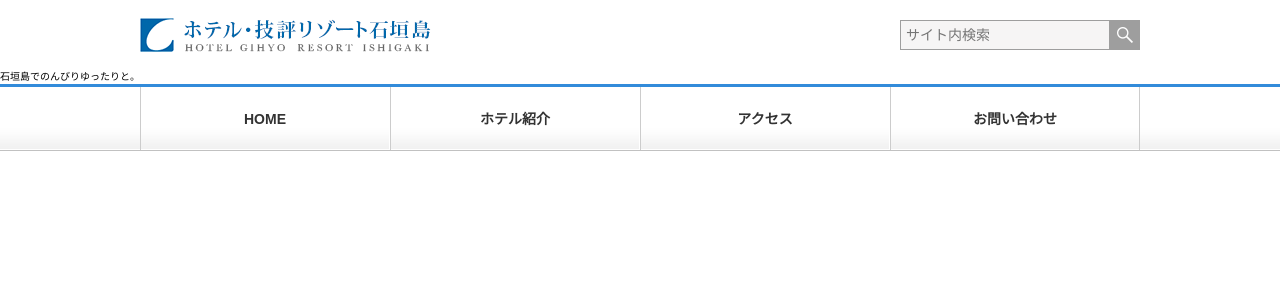
After one commit to e16002/isigaki, a WordPress theme: template header.php in a window 1280 px wide. The commit adds this page. Shown: the top 300 px of the page. Run offline with PHP 8.4 and a stand-in for WordPress, Linux system fonts and the light colour scheme; the site name, menu and one post (Sample post) are stand-ins, and other content is empty.

```diff
--- /dev/null
+++ b/functions.php
@@ -0,0 +1,4 @@
+<?php
+//アイキャッチ画像を使用可能にする
+
+ add_theme_support( 'post-thumbnails');
--- /dev/null
+++ b/header.php
@@ -0,0 +1,33 @@
+<!DOCTYPE html>
+<html lang="ja">
+<head>
+    <meta charset="UTF-8">
+    <link rel="stylesheet" href="<?php echo get_template_directory_uri(); ?>/css/styles.css" type="text/css" />
+<!--[if lt IE 9]>
+<script src="https://html5shiv.googlecode.com/svn/trunk/html5.js"></script>
+<script src="https://ie7-js.googlecode.com/svn/version/2.1(beta4)/IE9.js"></script>
+<![endif]-->
+<title><?php bloginfo('name'); ?></title>
+</head>
+<body <?php body_class(); ?>>
+    <header class="globalHeader">
+        <div class="inner">
+            <h1><a href="<?php echo home_url(); ?>"><img src="<?php echo get_template_directory_uri(); ?>/images/common/logo01.png" height="40" width="300" alt="ホテル・技評リゾート石垣島"></a></h1>
+            <p class="description"><?php bloginfo('description'); ?></p>
+            <form action="" method="get" class="searchform">
+                <input type="text" value="" name="s" id="s" placeholder="サイト内検索">
+                <input type="submit" id="searchSubmit" value="">
+            </form>
+        </div>
+    </header><!-- /.globalHeader -->
+
+    <div class="homeVisual"><span>石垣島でのんびりゆったりと。</span></div>
+
+    <nav class="globalNavi">
+        <ul>
+            <li><a href="index.html">HOME</a></li>
+            <li><a href="about.html">ホテル紹介</a></li>
+            <li><a href="access.html">アクセス</a></li>
+            <li><a href="contact.html">お問い合わせ</a></li>
+        </ul>
+    </nav><!-- /.globalNavi -->
--- a/index.php
+++ b/index.php
@@ -32,6 +32,7 @@
         </ul>
     </nav><!-- /.globalNavi -->
 
+<?php get_header(); ?>
     <div class="contentsWrap">
         <div class="mainContents">
 
@@ -112,6 +113,7 @@
         </div><!-- /.mainContents -->
 
         <aside class="subContents">
+        <?php get_sidebar(); ?>
             <p class="bnr">
                 <a href="contact.html"><img src="<?php echo get_template_directory_uri(); ?>/images/common/bnr_contact01.png" height="183" width="300" alt="宿泊のお問い合わせ"></a>
             </p>
@@ -130,6 +132,7 @@
         </aside><!-- /.subContents -->
     </div><!-- /.contentsWrap -->
 
+<?php get_footer(); ?>
     <footer class="globalFooter">
         <div class="pageTop">
             <p><a href="javascript:void(0);" id="js-pagetop"><img src="<?php echo get_template_directory_uri(); ?>/images/common/pagetop01.png" height="41" width="41" alt=""></a></p>
```
Also changed, not shown: footer.php (added, +15 -0 lines), sidebar.php (added, +17 -0 lines), REDOM.php (added), style.css (deleted), style.php (added).
